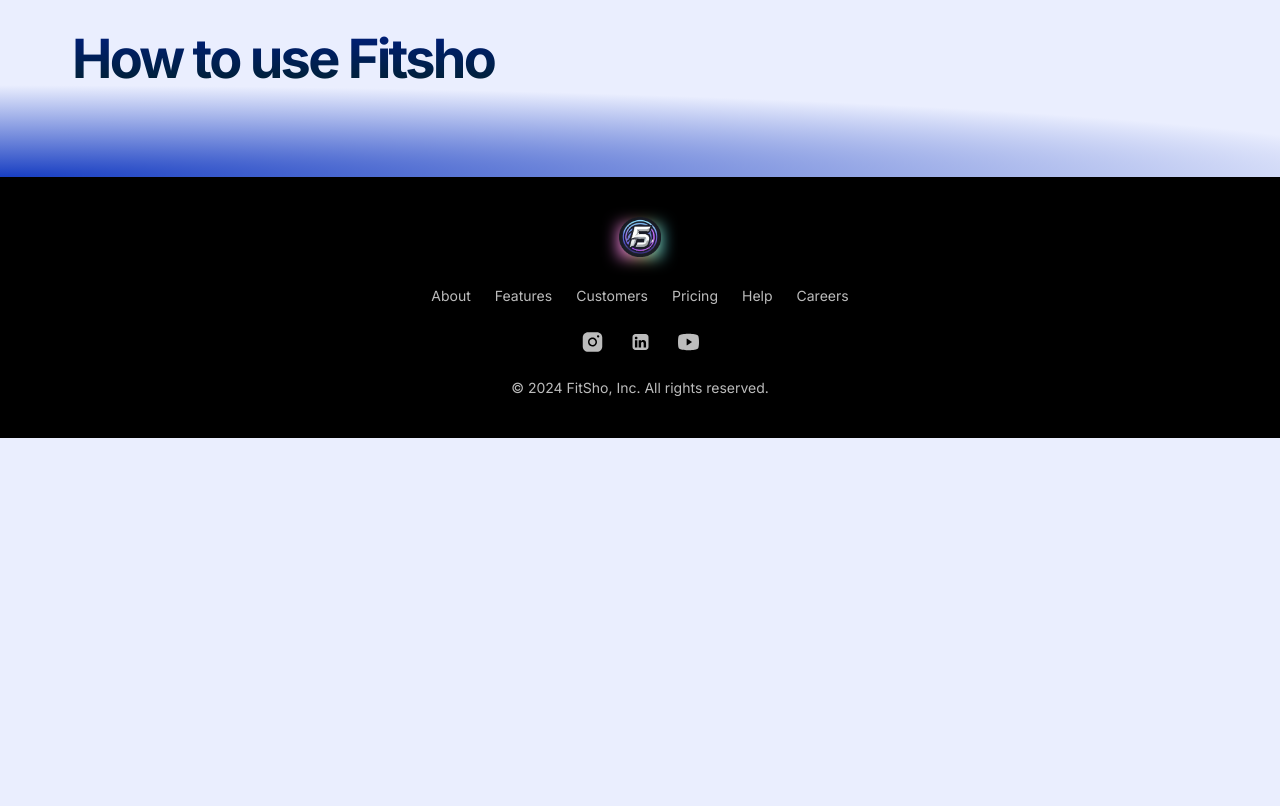
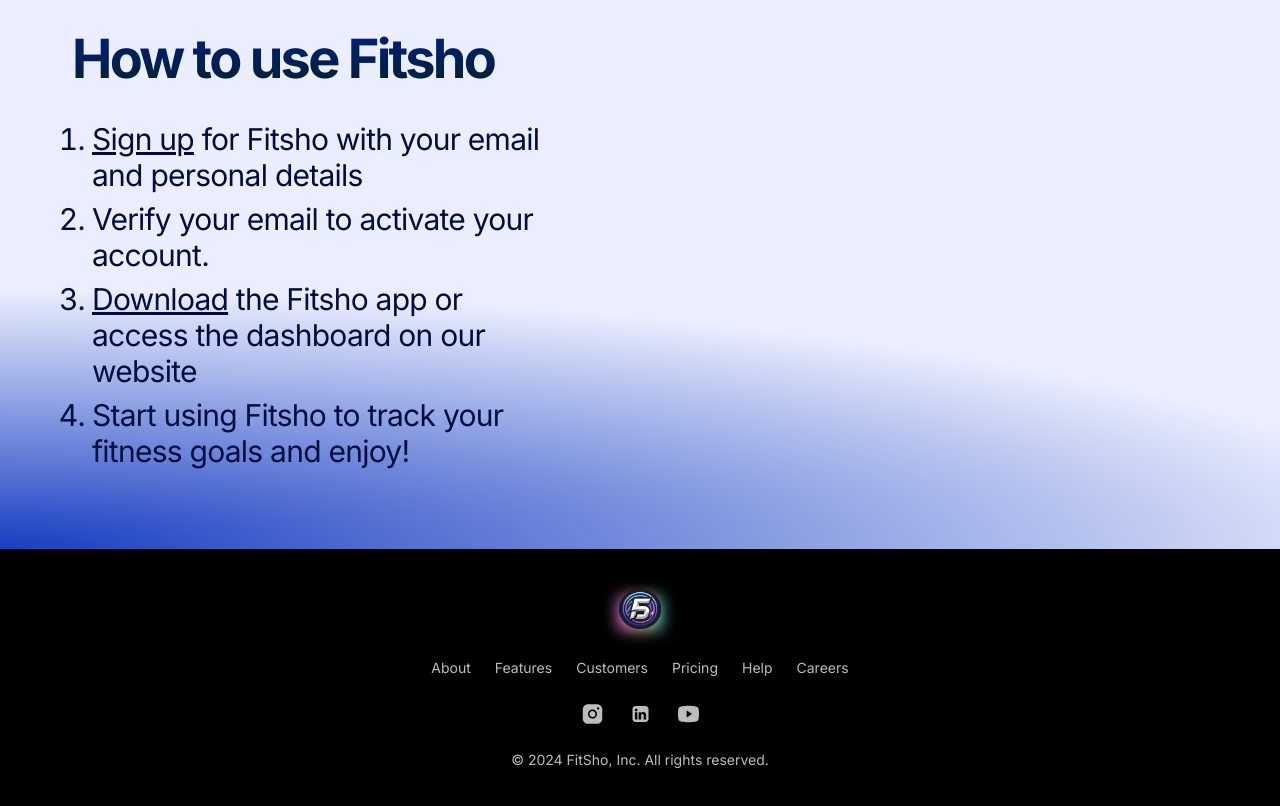
Before and after one commit to fit-sho/fitsho, a Next.js app in the folder trainer-app-frontend/: page /about in a window 1280 px wide. Shown: the part 1680-2486 px from the top of the page. Before the commit the page ends 2118 px from the top, so only its background shows below. Built offline with nearby package versions, Linux system fonts and the light colour scheme; a web font is replaced by a local one.

Commit message:
steps added to usage (images are next)

```diff
--- a/trainer-app-frontend/src/aboutSections/Usage.tsx
+++ b/trainer-app-frontend/src/aboutSections/Usage.tsx
@@ -1,10 +1,43 @@
 import { GenericSection } from "./components/GenericSection";
 
 export const Usage = () => {
+  const steps = [
+    {
+      text: (
+        <p>
+          <a href="/#" className="underline hover:text-gray-500">
+            Sign up
+          </a>{" "}
+          for Fitsho with your email and personal details
+        </p>
+      ),
+    },
+    { text: "Verify your email to activate your account." },
+    {
+      text: (
+        <p>
+          <a href="/#" className="underline hover:text-gray-500">
+            Download
+          </a>{" "}
+          the Fitsho app or access the dashboard on our website
+        </p>
+      ),
+    },
+    { text: "Start using Fitsho to track your fitness goals and enjoy!" },
+  ];
+
   return (
     <GenericSection
       title="How to use Fitsho"
-      description=""
+      description={
+        <ul className="list-decimal ml-5 space-y-2">
+          {steps.map((step, index) => (
+            <li key={index} className="section-description">
+              <span>{step.text}</span>
+            </li>
+          ))}
+        </ul>
+      }
       bgGradient="bg-[radial-gradient(ellipse_250%_100%_at_bottom_left,#183EC2,#EAEEFE_45%)]"
     />
   );
```
